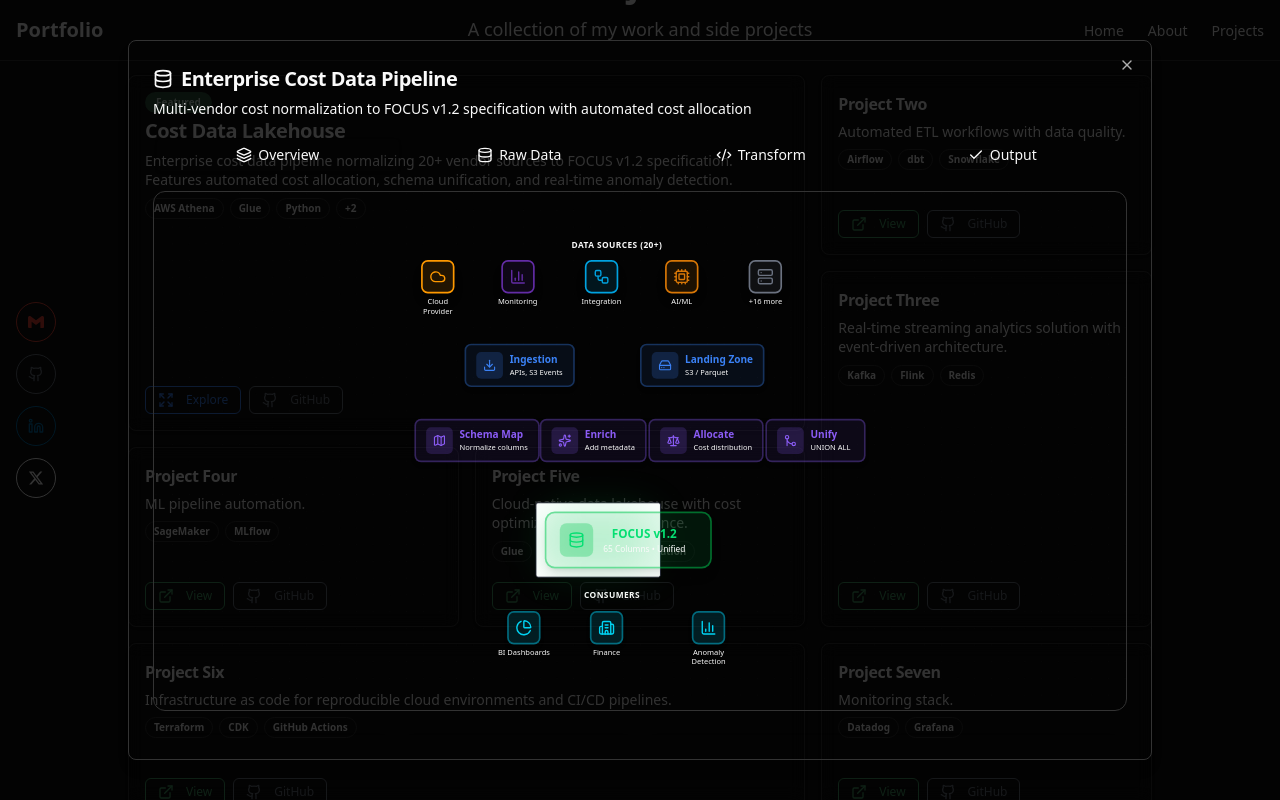
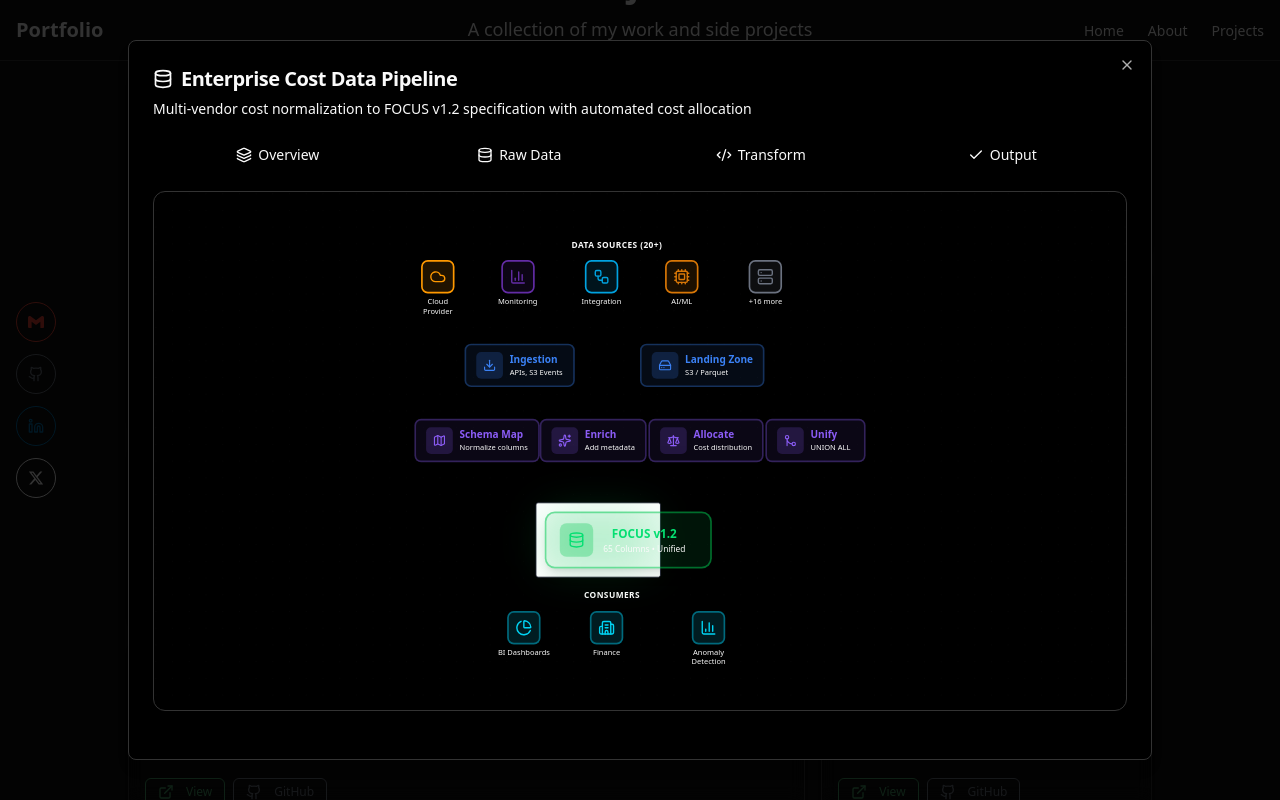
Before and after one commit to iancatez/ian-cates-portfolio, a Next.js app: page / in a window 1280 px wide. Both pictures are taken after a click on the button "Explore". Shown: the part 2039-2839 px from the top of the page. Built offline with nearby package versions, Linux system fonts and the light colour scheme.

Commit message:
style: update DialogContent background to black for dark mode

```diff
--- a/components/ui/dialog.tsx
+++ b/components/ui/dialog.tsx
@@ -38,7 +38,7 @@
     <DialogPrimitive.Content
       ref={ref}
       className={cn(
-        "fixed left-[50%] top-[50%] z-50 grid w-full max-w-lg translate-x-[-50%] translate-y-[-50%] gap-4 border bg-background p-6 shadow-lg duration-200 data-[state=open]:animate-in data-[state=closed]:animate-out data-[state=closed]:fade-out-0 data-[state=open]:fade-in-0 data-[state=closed]:zoom-out-95 data-[state=open]:zoom-in-95 data-[state=closed]:slide-out-to-left-1/2 data-[state=closed]:slide-out-to-top-[48%] data-[state=open]:slide-in-from-left-1/2 data-[state=open]:slide-in-from-top-[48%] sm:rounded-lg",
+        "fixed left-[50%] top-[50%] z-50 grid w-full max-w-lg translate-x-[-50%] translate-y-[-50%] gap-4 border bg-black p-6 shadow-lg duration-200 data-[state=open]:animate-in data-[state=closed]:animate-out data-[state=closed]:fade-out-0 data-[state=open]:fade-in-0 data-[state=closed]:zoom-out-95 data-[state=open]:zoom-in-95 data-[state=closed]:slide-out-to-left-1/2 data-[state=closed]:slide-out-to-top-[48%] data-[state=open]:slide-in-from-left-1/2 data-[state=open]:slide-in-from-top-[48%] sm:rounded-lg",
         className
       )}
       {...props}
```
